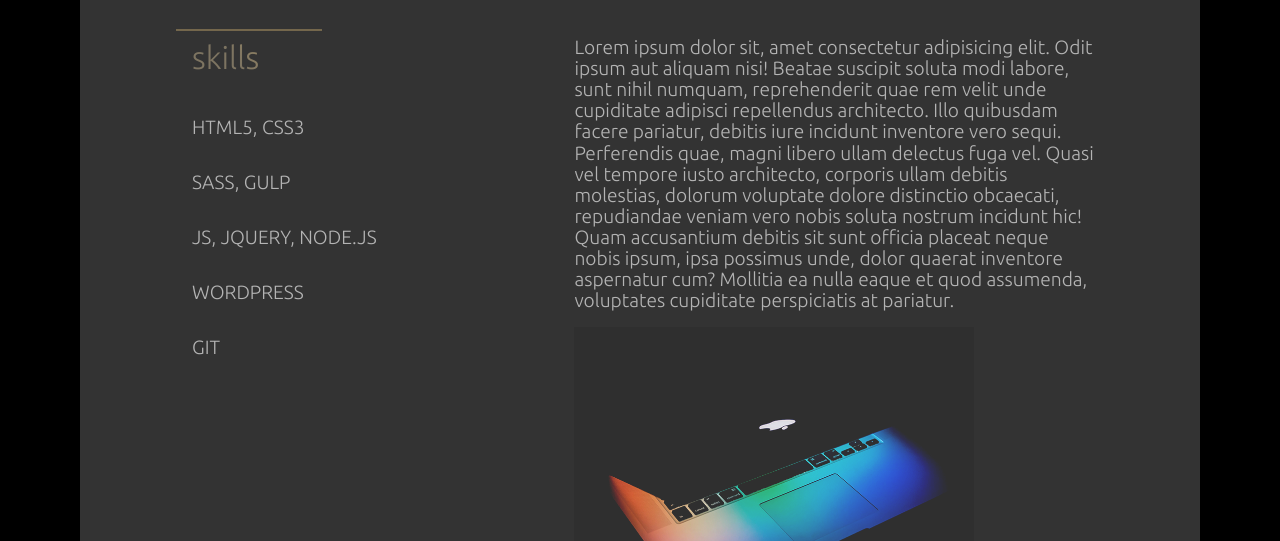
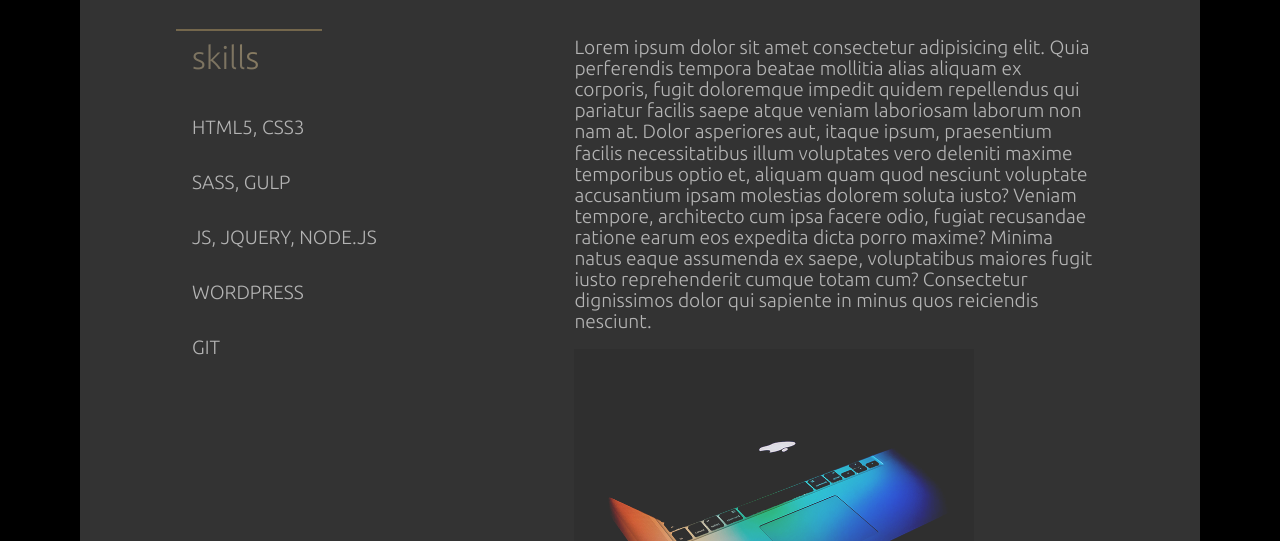
Before and after one commit to StageUa/my_resume, a plain HTML site: page index.html in a window 1280 px wide. Shown: the part 678-1219 px from the top of the page. Drawn offline with Linux system fonts and the light colour scheme.

Commit message:
last commit

```diff
--- a/index.html
+++ b/index.html
@@ -49,7 +49,7 @@
 
             <div class="about__right">
                 <p class="about__text">
-                    Lorem ipsum dolor sit, amet consectetur adipisicing elit. Odit ipsum aut aliquam nisi! Beatae suscipit soluta modi labore, sunt nihil numquam, reprehenderit quae rem velit unde cupiditate adipisci repellendus architecto. Illo quibusdam facere pariatur, debitis iure incidunt inventore vero sequi. Perferendis quae, magni libero ullam delectus fuga vel. Quasi vel tempore iusto architecto, corporis ullam debitis molestias, dolorum voluptate dolore distinctio obcaecati, repudiandae veniam vero nobis soluta nostrum incidunt hic! Quam accusantium debitis sit sunt officia placeat neque nobis ipsum, ipsa possimus unde, dolor quaerat inventore aspernatur cum? Mollitia ea nulla eaque et quod assumenda, voluptates cupiditate perspiciatis at pariatur.
+                    Lorem ipsum dolor sit amet consectetur adipisicing elit. Quia perferendis tempora beatae mollitia alias aliquam ex corporis, fugit doloremque impedit quidem repellendus qui pariatur facilis saepe atque veniam laboriosam laborum non nam at. Dolor asperiores aut, itaque ipsum, praesentium facilis necessitatibus illum voluptates vero deleniti maxime temporibus optio et, aliquam quam quod nesciunt voluptate accusantium ipsam molestias dolorem soluta iusto? Veniam tempore, architecto cum ipsa facere odio, fugiat recusandae ratione earum eos expedita dicta porro maxime? Minima natus eaque assumenda ex saepe, voluptatibus maiores fugit iusto reprehenderit cumque totam cum? Consectetur dignissimos dolor qui sapiente in minus quos reiciendis nesciunt.
                 </p>
                 <div class="about__img">
                     <img src="images/mac.png" width="400" height="300" alt="">
```
